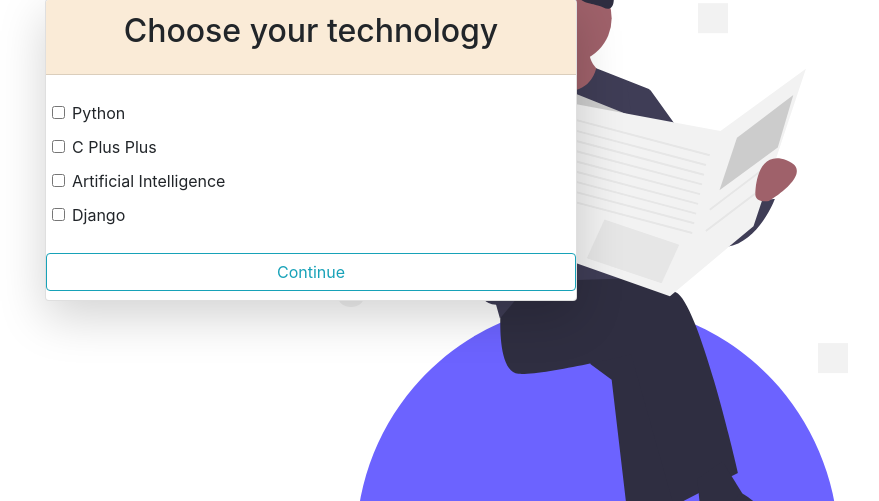
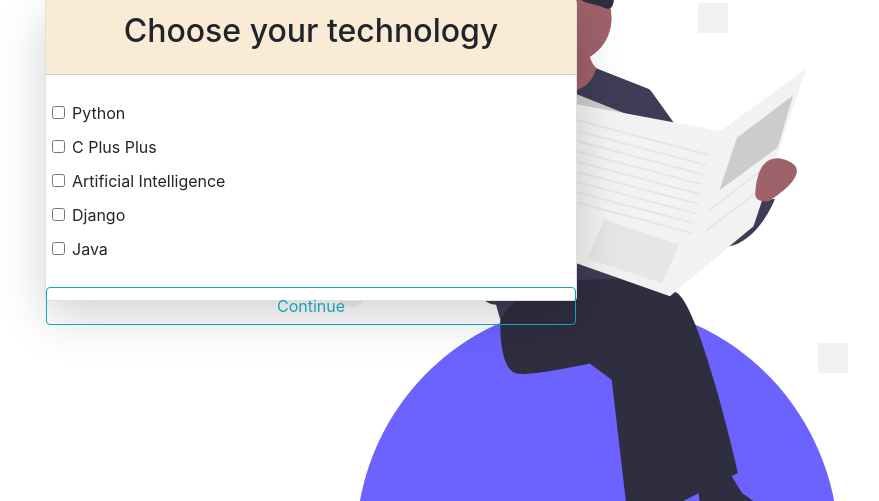
Before and after one commit to zaid-kamil/Major_Project-Developer_Weekly, a Flask app: page /change in a window 1280 px wide. Shown: the part 129-630 px from the top of the page, without its empty margins (289-1168 px from the left). Run offline with Flask 2, Linux system fonts and the light colour scheme; parts of the project's set-up code (start-up, migrations or seed data) failed here and were passed over; some libraries are stand-ins or nearby versions.

Commit message:
java added

```diff
--- a/app.py
+++ b/app.py
@@ -20,7 +20,7 @@ app.secret_key = 'the basics of life with python'
 
 
 def get_db():
-    engine = create_engine('sqlite:///project_db.db')
+    engine = create_engine('sqlite:///project.sqlite')
     Session = scoped_session(sessionmaker(bind=engine))
     return Session()
 
@@ -102,7 +102,7 @@ def home():
         else:
             flash('You have to login first','warning')
             sess.close()
-        checked_python=checked_cpluslus=checked_ai=checked_django=False
+        checked_java=checked_python=checked_cpluslus=checked_ai=checked_django=False
         if request.method=="POST":
             if request.form.get('python','off')=='on':
                 checked_python=True
@@ -112,13 +112,15 @@ def home():
                 checked_ai = True
             if request.form.get('django','off')=='on':
                 checked_django = True
+            if request.form.get('java','off')=='on':
+                checked_java = True
 
 
-            if (checked_python or checked_cpluslus or checked_ai or checked_django)==False:
+            if (checked_java or checked_python or checked_cpluslus or checked_ai or checked_django)==False:
                 flash('You did not selected any of the options','warning')
             else:
                 sess = get_db()
-                news_data = UserSelection(has_python=checked_python,has_cplusplus=checked_cpluslus,has_ai=checked_ai,has_django=checked_django,user=session.get('id'))
+                news_data = UserSelection(has_python=checked_python,has_cplusplus=checked_cpluslus,has_ai=checked_ai,has_django=checked_django,has_java=checked_java,user=session.get('id'))
                 sess.add(news_data)
                 sess.commit()
                 sess.close()
@@ -154,12 +156,15 @@ def change_pref():
             if request.form.get('django','off')=='on':
                 checked_django = True
                 results.has_django=True
+            if request.form.get('java','off')=='on':
+                checked_java = True
+                results.has_java=True
 
-            if (checked_python or checked_cpluslus or checked_ai or checked_django)==False:
+            if (checked_python or checked_cpluslus or checked_ai or checked_django or checked_java)==False:
                 flash('You did not selected any of the options','warning')
             else:
                 print(results)
-                sess.query(UserSelection).update({'has_python':checked_python,'has_cplusplus':checked_cpluslus,'has_ai':checked_ai,'has_django':checked_django})
+                sess.query(UserSelection).update({'has_python':checked_python,'has_cplusplus':checked_cpluslus,'has_ai':checked_ai,'has_django':checked_django,'has_java':checked_java})
                 sess.commit()
                 sess.close()
                 flash('Successfully updated your selections','success')
@@ -193,9 +198,16 @@ def dashboard():
                 aidata = sess.query(AI_News).all()
             if results.has_django:
                 djangodata = sess.query(Django_News).all()
+            if results.has_java:
+                javadata = sess.query(Java_News).all()
             sess.close()
 
-            return render_template('dashboard.html',title='News_Dashboard',python_news = pdata, cpp_news = cppdata ,ai_news=aidata,django_news = djangodata)
+            return render_template('dashboard.html',title='News_Dashboard',
+                    python_news = pdata,
+                    cpp_news = cppdata,
+                    ai_news=aidata,
+                    django_news = djangodata,
+                    java_news=javadata)
         else:
             return redirect('/home')
     else:
@@ -207,7 +219,6 @@ def dashboard():
 def details():
     sess = get_db()
     selection = request.args.get('f')
-    print(selection)
     if selection=='p':
         data = sess.query(PythonNews).all()
     if selection=='c':
@@ -217,6 +228,9 @@ def details():
         data = sess.query(AI_News).all()
     if selection=='d':
         data = sess.query(Django_News).all()
+    if selection=='j':
+        data = sess.query(Java_News).all()
+
     return render_template('detail.html',title='News_Dashboard',selected=selection,details=data)
 
 
@@ -332,4 +346,5 @@ if __name__ == '__main__':
     update_cpp()
     update_ai()
     update_django()
+    update_java()
     app.run(debug=True)
--- a/project_orm.py
+++ b/project_orm.py
@@ -24,6 +24,7 @@ class UserSelection(Base):
     has_cplusplus = Column(Boolean,default=False)
     has_ai = Column(Boolean,default=False)
     has_django = Column(Boolean,default=False)
+    has_java = Column(Boolean,default=False)
     created_at = Column(DateTime,default=datetime.utcnow,nullable=False)
     user = Column(ForeignKey('Users.id'))
 
@@ -85,5 +86,5 @@ class Django_News(Base):
 
 
 if __name__ == "__main__":
-    engine = create_engine('sqlite:///project_db.db')
+    engine = create_engine('sqlite:///project.sqlite')
     Base.metadata.create_all(engine)
--- a/templates/change_prefs.html
+++ b/templates/change_prefs.html
@@ -65,6 +65,10 @@
                 <input type="checkbox" class="form-check-input" name="django" id="django" un-checked>
                 Django
               </label>
+              <label class="form-check-label">
+                <input type="checkbox" class="form-check-input" name="java" id="java" un-checked>
+                Java
+              </label>
             </div>
             <button class="btn btn-outline-info btn-block">Continue</button>
             {% include "notification.html" %}
--- a/templates/detail.html
+++ b/templates/detail.html
@@ -74,6 +74,9 @@
                     {% if selected=='d' %}
                     <img src="../static/images/django.png" alt="..." class="img-fluid" id="django_img">
                     {% endif %}
+                    {% if selected=='j' %}
+                    <img src="../static/images/java.png" alt="..." class="img-fluid" id="java_img">
+                    {% endif %}
 
 
                     <h4 class="card-title d-inline">{{ news.topic }}</h4>
```
Also changed, not shown: project.sqlite (added), project_db.db (deleted).
